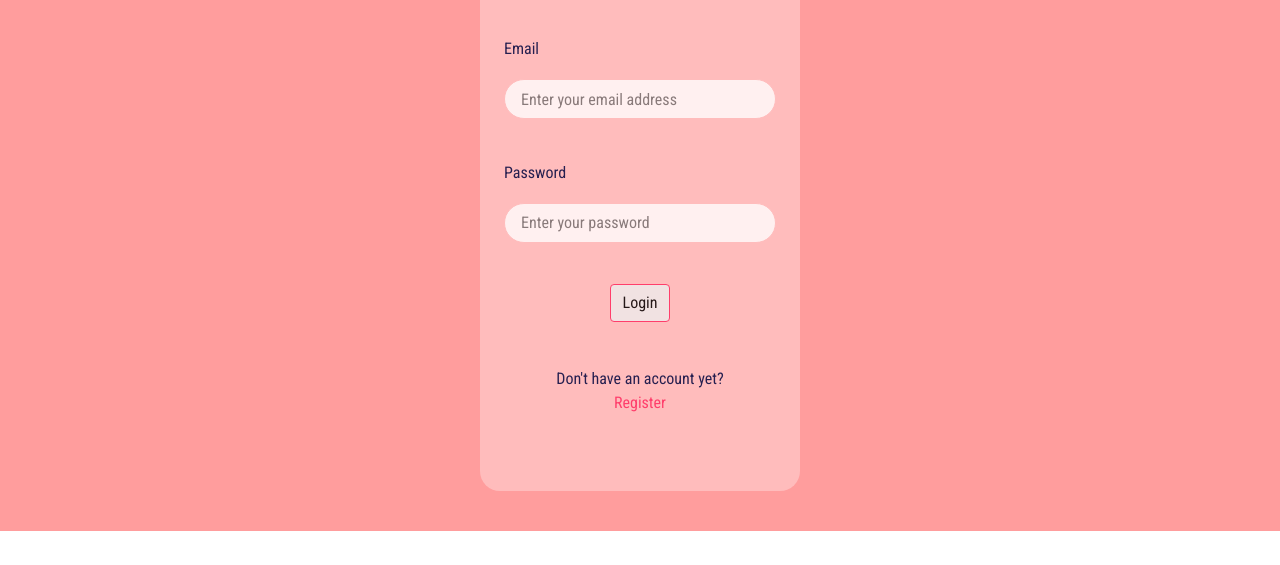
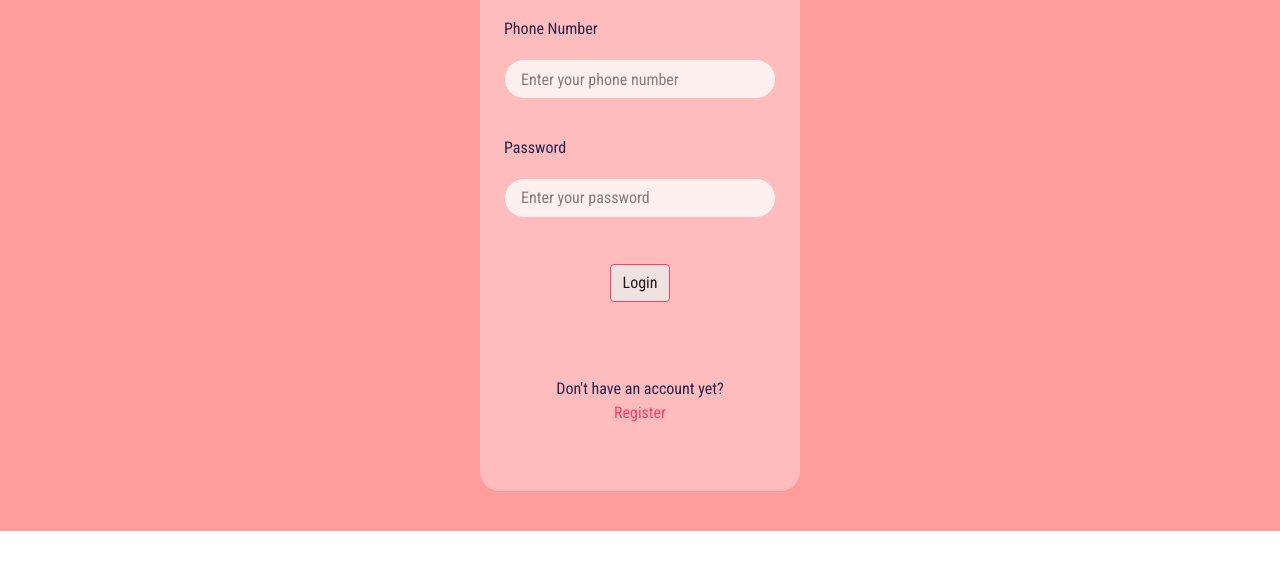
Before and after one commit to singh08prashant/amigo, a plain HTML site: page login.html in a window 1280 px wide. Shown: the part 235-800 px from the top of the page. Drawn offline with nearby package versions, Linux system fonts and the light colour scheme.

```diff
--- a/css/login.css
+++ b/css/login.css
@@ -1,4 +1,5 @@
-
+.register_link_container{
+padding-top: 40px;}
 
 
 .login_container {
@@ -74,6 +75,7 @@
 }
 
 .login_btn_container {
+  padding-top: 10px;
   display: flex;
   justify-content: center;
   align-content: center;
--- a/login.html
+++ b/login.html
@@ -1,5 +1,6 @@
 <!DOCTYPE html>
 <html lang="en">
+
 <head>
   <meta charset="UTF-8" />
   <meta http-equiv="X-UA-Compatible" content="IE=edge" />
@@ -14,6 +15,7 @@
   <link rel="stylesheet" href="css/login.css" />
   <title>Login | Amigo</title>
 </head>
+
 <body>
   <nav class="navbar navbar-expand-lg navbar-dark" style=" background-color: #010A43;">
 
@@ -50,24 +52,12 @@
             <form action="#" class="login_form">
               <div class="login_detail_container">
                 <div class="login_email_container">
-                    <label for="login-email">Email </label>
-                    <input
-                      type="email"
-                      name="loginEmail"
-                      placeholder="Enter your email address"
-                      class="input_box"
-                      required
-                    />
+                  <label for="login-email">Phone Number </label>
+                  <input type="email" name="loginEmail" placeholder="Enter your phone number" class="input_box" required />
                 </div>
                 <div class="login_password_container">
                   <label for="login-password">Password</label>
-                    <input
-                      type="password"
-                      name="loginPassword"
-                      placeholder="Enter your password"
-                      class="input_box"
-                      required
-                    />
+                  <input type="password" name="loginPassword" placeholder="Enter your password" class="input_box" required />
                 </div>
                 <div class="login_btn_container">
                   <button type="submit" class="btn login_btn">Login</button>
@@ -77,9 +67,7 @@
             <div class="register_link_container">
               <p id="register-link">
                 Don't have an account yet?
-                  <a href="#" id="active-registration-btn" class="register"
-                    >Register</a
-                  >
+                <a href="#" id="active-registration-btn" class="register">Register</a>
               </p>
             </div>
           </div>
@@ -87,5 +75,10 @@
       </div>
     </div>
   </section>
+
+  <script src="https://code.jquery.com/jquery-3.2.1.slim.min.js" integrity="sha384-KJ3o2DKtIkvYIK3UENzmM7KCkRr/rE9/Qpg6aAZGJwFDMVNA/GpGFF93hXpG5KkN" crossorigin="anonymous"></script>
+  <script src="https://cdnjs.cloudflare.com/ajax/libs/popper.js/1.12.9/umd/popper.min.js" integrity="sha384-ApNbgh9B+Y1QKtv3Rn7W3mgPxhU9K/ScQsAP7hUibX39j7fakFPskvXusvfa0b4Q" crossorigin="anonymous"></script>
+  <script src="https://maxcdn.bootstrapcdn.com/bootstrap/4.0.0/js/bootstrap.min.js" integrity="sha384-JZR6Spejh4U02d8jOt6vLEHfe/JQGiRRSQQxSfFWpi1MquVdAyjUar5+76PVCmYl" crossorigin="anonymous"></script>
 </body>
+
 </html>
```
Lines whose indentation alone changed are shown as unchanged.
